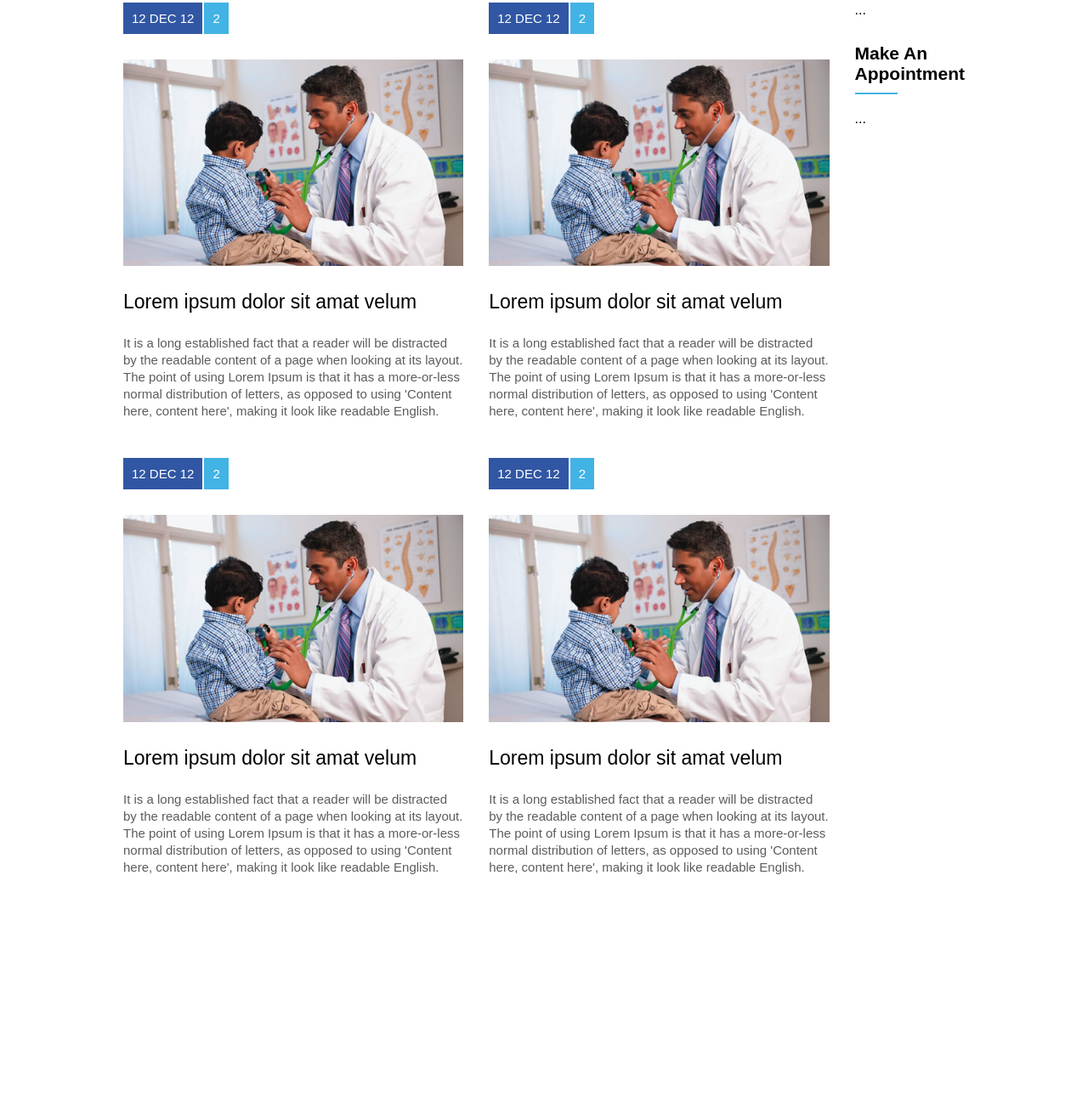
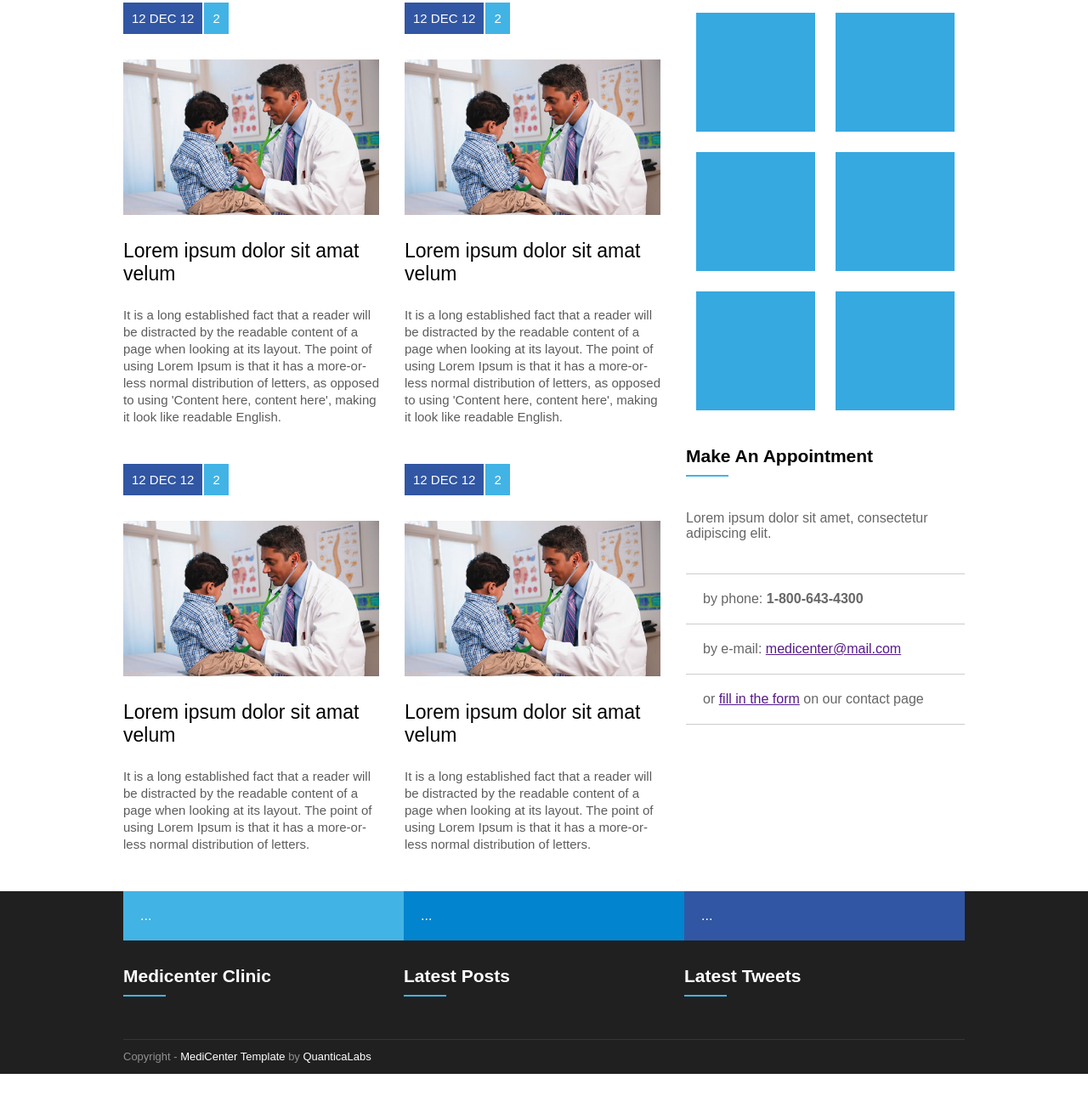
Before and after one commit to JoseFilho0/Projeto-medicenter-b7web, a plain HTML site: page index.html in a window 1280 px wide. Shown: the part 873-2176 px from the top of the page at 85% size. After the commit the page ends 2137 px from the top, so only its background shows below. Drawn offline with Linux system fonts and the light colour scheme.

Commit message:
Continuaçaõ

```diff
--- a/assets/css/style.css
+++ b/assets/css/style.css
@@ -5,7 +5,6 @@
 body {
     margin: 0;
     padding: 0;
-    padding-bottom: 400px;
 }
 
 header {
@@ -229,3 +228,90 @@ article .new_resume {
     line-height: 20px;
     margin-bottom: 45px;
 }
+
+.row {
+    display: flex;
+}
+
+.square {
+    flex: 1;
+    width: 140px;
+    height: 140px;
+    background-color: #36a9e1;
+    margin: 12px;
+}
+
+.contact_text {
+    padding-top: 20px;
+    padding-bottom: 20px;
+
+    color: #666666;
+}
+
+.contact {
+    padding: 20px;
+    color: #666666;
+    border-top: 1px solid #ccc;
+}
+
+.only_border{
+    border-bottom: 1px solid #ccc;
+}
+
+footer {
+    background-color: #202020;
+    display: flex;
+    justify-content: center;
+}
+
+.footer_menu {
+    display: flex;
+}
+
+.fm1, .fm2, .fm3 {
+    flex: 1;
+    color: #fff;
+    padding: 20px;
+}
+
+.fm1 {
+    background-color: #42b3e5;
+}
+
+.fm2 {
+    background-color: #0384ce;
+}
+
+.fm3 {
+    background-color: #3156a3;
+}
+
+.footer_area {
+    display: flex;
+}
+
+.footer_areaitem {
+    flex: 1;
+    color: #fff;
+}
+
+.flexcolumn {
+    flex-direction: column;
+}
+
+footer .widget_title_text {
+    color: #fff;
+}
+
+.footer_copy {
+    border-top: 1px solid #353535;
+    color: #fff;
+    font-size: 13px;
+    height: 40px;
+    line-height: 40px;
+    margin-top: 30px;
+}
+
+.footer_copy .copy {
+    color: #909090;
+}
--- a/index.html
+++ b/index.html
@@ -103,7 +103,7 @@
                                 </div>
                                 <div class="news_title">Lorem ipsum dolor sit amat velum</div>
                                 <div class="new_resume">
-                                    It is a long established fact that a reader will be distracted by the readable content of a page when looking at its layout. The point of using Lorem Ipsum is that it has a more-or-less normal distribution of letters, as opposed to using 'Content here, content here', making it look like readable English.
+                                    It is a long established fact that a reader will be distracted by the readable content of a page when looking at its layout. The point of using Lorem Ipsum is that it has a more-or-less normal distribution of letters.
                                 </div>
                             </a>
                         </article>
@@ -118,7 +118,7 @@
                                 </div>
                                 <div class="news_title">Lorem ipsum dolor sit amat velum</div>
                                 <div class="new_resume">
-                                    It is a long established fact that a reader will be distracted by the readable content of a page when looking at its layout. The point of using Lorem Ipsum is that it has a more-or-less normal distribution of letters, as opposed to using 'Content here, content here', making it look like readable English.
+                                    It is a long established fact that a reader will be distracted by the readable content of a page when looking at its layout. The point of using Lorem Ipsum is that it has a more-or-less normal distribution of letters.
                                 </div>
                             </a>
                         </article>
@@ -132,7 +132,18 @@
                         <div class="widget_title_bar"></div>
                     </div>
                     <div class="widget_body">
-                        ...
+                        <div class="row">
+                            <div class="square"></div>
+                            <div class="square"></div>
+                        </div>
+                        <div class="row">
+                            <div class="square"></div>
+                            <div class="square"></div>
+                        </div>
+                        <div class="row">
+                            <div class="square"></div>
+                            <div class="square"></div>
+                        </div>
                     </div>
                 </div>
                 <div class="widget">
@@ -140,12 +151,77 @@
                         <div class="widget_title_text">Make An Appointment</div>
                         <div class="widget_title_bar"></div>
                     </div>
-                    <div class="widget_body">
-                        ...
+                    <div class="widget_body contact_text">
+                        Lorem ipsum dolor sit amet, consectetur adipiscing elit.
+                    </div>
+                    <div class="contact_complete">
+                        <div class="contact_icon"><img src="" alt=""></div>
+                        <div class="contact">by phone: <strong>1-800-643-4300</strong></div>
+                    </div>
+                    <div class="contact_complete">
+                        <div class="contact_icon"></div>
+                        <div class="contact">by e-mail: <a href="">medicenter@mail.com</a></div>
+                    </div>
+                    <div class="contact_complete">
+                        <div class="contact_icon"></div>
+                        <div class="contact only_border">or <a href="">fill in the form</a> on our contact page </div>
                     </div>
                 </div>
             </aside>
         </div>
     </section>
+    <footer>
+        <div class="container flexcolumn">
+            <div class="footer_menu">
+                <div class="fm1">
+                    ...
+                </div>
+                <div class="fm2">
+                    ...
+                </div>
+                <div class="fm3">
+                    ...
+                </div>
+            </div>
+            <div class="footer_area">
+                <div class="footer_areaitem">
+                    <div class="widget">
+                        <div class="widget_title">
+                            <div class="widget_title_text">Medicenter Clinic</div>
+                            <div class="widget_title_bar"></div>
+                        </div>
+                        <div class="widget_body">
+
+                        </div>
+                    </div>
+                </div>
+                <div class="footer_areaitem">
+                    <div class="widget">
+                        <div class="widget_title">
+                            <div class="widget_title_text">Latest Posts</div>
+                            <div class="widget_title_bar"></div>
+                        </div>
+                        <div class="widget_body">
+
+                        </div>
+                    </div>
+                </div>
+                <div class="footer_areaitem">
+                    <div class="widget">
+                        <div class="widget_title">
+                            <div class="widget_title_text">Latest Tweets</div>
+                            <div class="widget_title_bar"></div>
+                        </div>
+                        <div class="widget_body">
+
+                        </div>
+                    </div>
+                </div>
+            </div>
+            <div class="footer_copy">
+                <span class="copy">Copyright -</span> MediCenter Template <span class="copy">by</span> QuanticaLabs
+            </div>
+        </div>
+    </footer>
 </body>
 </html>
```
Also changed, not shown: assets/images/telephone.svg (added).
